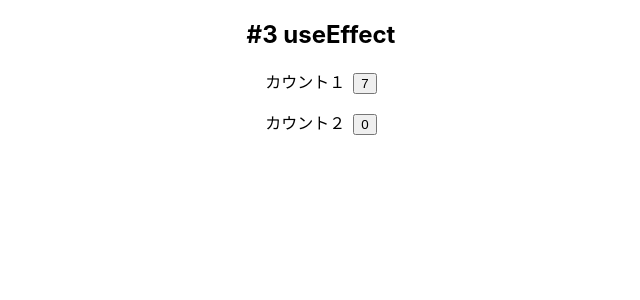
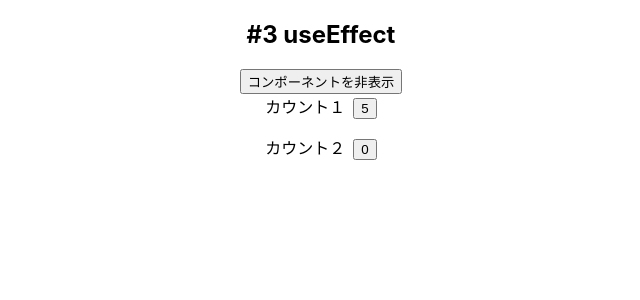
Before and after one commit to Hayate08A/youtube_primaryReactHoocks, a React (Create React App) app: page / in a window 1280 px wide. Shown: the top 300 px of the page, without its empty margins (319-959 px from the left). Built offline with nearby package versions, Linux system fonts and the light colour scheme.

Commit message:
Auto stash before merge of "main" and "origin/main"

```diff
--- a/src/App.tsx
+++ b/src/App.tsx
@@ -1,14 +1,21 @@
-import React from 'react';
+import React, { useState } from 'react';
 // import logo from './logo.svg';
 import './App.css';
 import Counter from './components/counter/Counter';
 // import InputForm from './components/inputForm/InputForm';
 
 function App() {
+  const [isDisplay, setIsDisplay] = useState(true);
+  const handleDisplay = () => {
+    setIsDisplay(!isDisplay);
+  };
   return (
     <div className='App'>
       <h2>#3 useEffect</h2>
-      <Counter />
+      <button onClick={() => handleDisplay()}>
+        {isDisplay ? 'コンポーネントを非表示' : 'コンポーネントを表示'}
+      </button>
+      {isDisplay && <Counter />}
       {/* <InputForm /> */}
     </div>
   );
```
